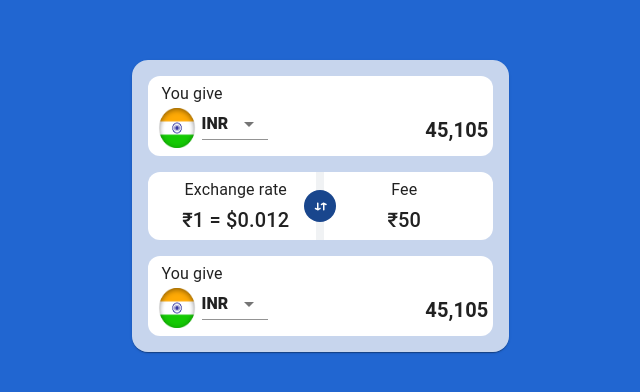
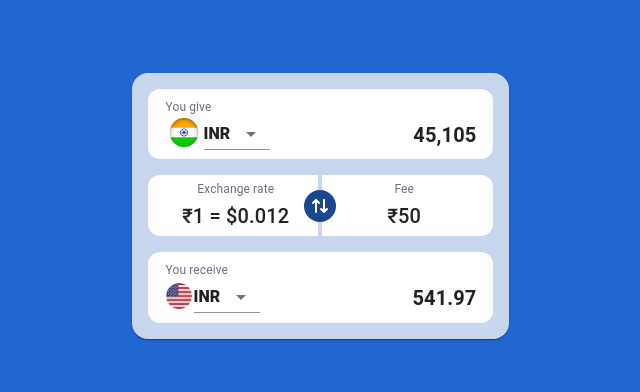
Before and after one commit to Chandanpt/currency-exchange, a Next.js app: page /home in a window 1280 px wide. Shown: the part 194-586 px from the top of the page, without its empty margins (320-960 px from the left). Built offline with nearby package versions, Linux system fonts and the light colour scheme.

Commit message:
The corrections made

```diff
--- /dev/null
+++ b/src/pages/home/customStyles.css
@@ -0,0 +1,4 @@
+subtitle {
+    font-size: 12px;
+    color: #687082;
+}
--- a/src/pages/home/index.tsx
+++ b/src/pages/home/index.tsx
@@ -14,9 +14,9 @@ import {
 import Image from "next/image";
 import React from "react";
 import India from "../../../public/assets/4-13.png";
-import arrows from "../../../public/assets/color.png";
-import USA from "../../../public/assets/pngtree-american-flag-elements-png-image_447902.jpg";
-import Eng from "../../../public/assets/png-clipart-flag-of-england-flag-of-the-united-kingdom-symbol-england-angle-flag-thumbnail.png";
+import usa from "../../../public/assets/united-states-flat-rounded-flag-icon-with-transparent-background-free-png.webp";
+import { FontAwesomeIcon } from "@fortawesome/react-fontawesome";
+import { faArrowRightArrowLeft } from "@fortawesome/free-solid-svg-icons";
 
 const Home = () => {
   return (
@@ -38,22 +38,26 @@ const Home = () => {
         <Box>
           <Card
             sx={{
-              padding: "4px",
+              padding: "8px",
               borderRadius: "12px",
               margin: "16px 0",
               boxShadow: "none",
             }}
           >
-            <Typography variant="subtitle1" sx={{ margin: "0 10px" }}>
+            <Typography
+              variant="subtitle1"
+              sx={{ margin: "0 10px", fontSize: "12px", color: "#687082" }}
+            >
               You give
             </Typography>
             <Box
               display="flex"
               justifyContent="space-between"
               alignItems="center"
+              margin="0 8px"
             >
               <Box>
-                <Image src={India} alt="India" height={40} width={50} />
+                <Image src={India} alt="India" width={40} style={{aspectRatio: "1"}} />
                 <FormControl>
                   <NativeSelect
                     defaultValue="India"
@@ -98,8 +102,13 @@ const Home = () => {
                 width: "50%",
               }}
             >
-              <Typography variant="subtitle1">Exchange rate</Typography>
-              <Typography variant="h6">&#8377;1 = &#36;0.012 </Typography>
+              <Typography
+                variant="subtitle1"
+                sx={{ fontSize: "12px", color: "#687082" }}
+              >
+                Exchange rate
+              </Typography>
+              <Typography variant="h6">&#8377;1 = $0.012 </Typography>
             </Box>
             <Box
               sx={{
@@ -107,10 +116,10 @@ const Home = () => {
                 left: "50%",
                 top: 0,
                 bottom: 0,
-                width: "8px", // Width of the vertical red line
-                backgroundColor: "#F1F2F4CC",
-                opacity: "2",
-                marginX: "-4px", // Half of the width to center the line
+                width: "4px",
+                backgroundColor: "#2166D1",
+                marginX: "-2px",
+                border: "none",
               }}
             ></Box>
             <Box
@@ -119,10 +128,10 @@ const Home = () => {
                 left: "50%",
                 top: 0,
                 bottom: 0,
-                width: "8px", // Width of the vertical red line
+                width: "4px",
                 backgroundColor: "#F1F2F4CC",
-                opacity: "2",
-                marginX: "-4px", // Half of the width to center the line
+                marginX: "-2px",
+                border: "none",
               }}
             ></Box>
 
@@ -135,13 +144,13 @@ const Home = () => {
                 position: "absolute",
                 left: "50%",
                 top: "50%",
-                transform: "translate(-50%, -50%)", // Center the circle
+                transform: "translate(-50%, -50%) rotate(90deg)", // Center the circle
                 display: "flex",
                 justifyContent: "center",
                 alignItems: "center",
               }}
             >
-              <Image src={arrows} alt="arrows" />
+              <FontAwesomeIcon icon={faArrowRightArrowLeft} color="white" />
             </Box>
             <Box
               sx={{
@@ -152,28 +161,37 @@ const Home = () => {
                 width: "50%",
               }}
             >
-              <Typography variant="subtitle1">Fee</Typography>
+              <Typography
+                variant="subtitle1"
+                sx={{ fontSize: "12px", color: "#687082" }}
+              >
+                Fee
+              </Typography>
               <Typography variant="h6">&#8377;50 </Typography>
             </Box>
           </Card>
           <Card
             sx={{
-              padding: "4px",
+              padding: "8px",
               borderRadius: "12px",
               margin: "16px 0",
               boxShadow: "none",
             }}
           >
-            <Typography variant="subtitle1" sx={{ margin: "0 10px" }}>
-              You give
+            <Typography
+              variant="subtitle1"
+              sx={{ margin: "0 10px", fontSize: "12px", color: "#687082" }}
+            >
+              You receive
             </Typography>
             <Box
               display="flex"
               justifyContent="space-between"
               alignItems="center"
+              margin="0 8px"
             >
               <Box>
-                <Image src={India} alt="India" height={40} width={50} />
+                <Image src={usa} alt="India" width={30} style={{aspectRatio: "1"}} />
                 <FormControl>
                   <NativeSelect
                     defaultValue="India"
@@ -195,7 +213,7 @@ const Home = () => {
               </Box>
 
               <Typography variant="h6" fontWeight="bold">
-                45,105
+                541.97
               </Typography>
             </Box>
           </Card>
--- a/src/styles/globals.css
+++ b/src/styles/globals.css
@@ -2,3 +2,7 @@ html, body {
   margin: 0;
   padding: 0;
 }
+
+.css-v4u5dn-MuiInputBase-root-MuiInput-root:before {
+  border-bottom: none;
+}
```
Also changed, not shown: package.json (+7 -0 lines), public/assets/united-states-flat-rounded-flag-icon-with-transparent-background-free-png.webp (added), 1 other file (tests, documents, lock files or other folders).
